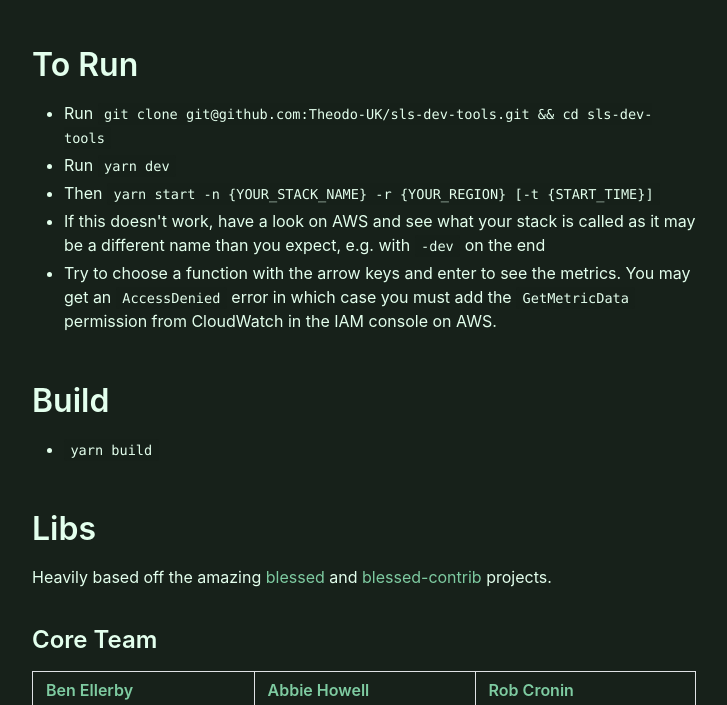
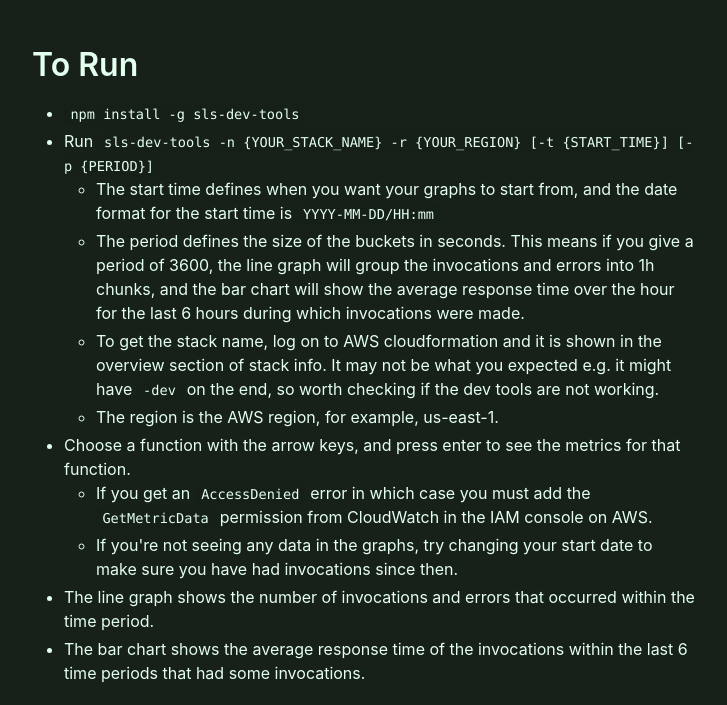
Before and after one commit to aleios-cloud/sls-dev-tools, a plain HTML site: page docs/README.html in a window 1280 px wide. Shown: the part 737-1442 px from the top of the page, without its empty margins (276-1003 px from the left). Drawn offline with nearby package versions, Linux system fonts and the light colour scheme.

Commit message:
Deploy website
Deploy website version based on 9493852c92e61c8cda89cff3dc3d30dd471ffe8c

```diff
--- a/docs/README.html
+++ b/docs/README.html
@@ -56,19 +56,25 @@
             });
         </script></nav></div><div class="container mainContainer"><div class="wrapper"><div class="post"><header class="postHeader"><h1 class="postHeaderTitle">Installation and use</h1></header><article><div><span><h1><a class="anchor" aria-hidden="true" id="sls-dev-tools"></a><a href="#sls-dev-tools" aria-hidden="true" class="hash-link"><svg class="hash-link-icon" aria-hidden="true" height="16" version="1.1" viewBox="0 0 16 16" width="16"><path fill-rule="evenodd" d="M4 9h1v1H4c-1.5 0-3-1.69-3-3.5S2.55 3 4 3h4c1.45 0 3 1.69 3 3.5 0 1.41-.91 2.72-2 3.25V8.59c.58-.45 1-1.27 1-2.09C10 5.22 8.98 4 8 4H4c-.98 0-2 1.22-2 2.5S3 9 4 9zm9-3h-1v1h1c1 0 2 1.22 2 2.5S13.98 12 13 12H9c-.98 0-2-1.22-2-2.5 0-.83.42-1.64 1-2.09V6.25c-1.09.53-2 1.84-2 3.25C6 11.31 7.55 13 9 13h4c1.45 0 3-1.69 3-3.5S14.5 6 13 6z"></path></svg></a>sls-dev-tools</h1>
 <p>The Dev Tools for the Serverless World</p>
-<p>⚠ Still in early POC stages, stable Alpha release expected in next weeks. ⚠</p>
+<p><a href="https://theodo-uk.github.io/sls-dev-tools">Docs Site</a></p>
 <p><img src="/sls-dev-tools/docs/assets/demo.png" alt="demo"></p>
 <h1><a class="anchor" aria-hidden="true" id="to-run"></a><a href="#to-run" aria-hidden="true" class="hash-link"><svg class="hash-link-icon" aria-hidden="true" height="16" version="1.1" viewBox="0 0 16 16" width="16"><path fill-rule="evenodd" d="M4 9h1v1H4c-1.5 0-3-1.69-3-3.5S2.55 3 4 3h4c1.45 0 3 1.69 3 3.5 0 1.41-.91 2.72-2 3.25V8.59c.58-.45 1-1.27 1-2.09C10 5.22 8.98 4 8 4H4c-.98 0-2 1.22-2 2.5S3 9 4 9zm9-3h-1v1h1c1 0 2 1.22 2 2.5S13.98 12 13 12H9c-.98 0-2-1.22-2-2.5 0-.83.42-1.64 1-2.09V6.25c-1.09.53-2 1.84-2 3.25C6 11.31 7.55 13 9 13h4c1.45 0 3-1.69 3-3.5S14.5 6 13 6z"></path></svg></a>To Run</h1>
 <ul>
-<li>Run <code>git clone git@github.com:Theodo-UK/sls-dev-tools.git &amp;&amp; cd sls-dev-tools</code></li>
-<li>Run <code>yarn dev</code></li>
-<li>Then <code>yarn start -n {YOUR_STACK_NAME} -r {YOUR_REGION} [-t {START_TIME}]</code></li>
-<li>If this doesn't work, have a look on AWS and see what your stack is called as it may be a different name than you expect, e.g. with <code>-dev</code> on the end</li>
-<li>Try to choose a function with the arrow keys and enter to see the metrics. You may get an <code>AccessDenied</code> error in which case you must add the <code>GetMetricData</code> permission from CloudWatch in the IAM console on AWS.</li>
-</ul>
-<h1><a class="anchor" aria-hidden="true" id="build"></a><a href="#build" aria-hidden="true" class="hash-link"><svg class="hash-link-icon" aria-hidden="true" height="16" version="1.1" viewBox="0 0 16 16" width="16"><path fill-rule="evenodd" d="M4 9h1v1H4c-1.5 0-3-1.69-3-3.5S2.55 3 4 3h4c1.45 0 3 1.69 3 3.5 0 1.41-.91 2.72-2 3.25V8.59c.58-.45 1-1.27 1-2.09C10 5.22 8.98 4 8 4H4c-.98 0-2 1.22-2 2.5S3 9 4 9zm9-3h-1v1h1c1 0 2 1.22 2 2.5S13.98 12 13 12H9c-.98 0-2-1.22-2-2.5 0-.83.42-1.64 1-2.09V6.25c-1.09.53-2 1.84-2 3.25C6 11.31 7.55 13 9 13h4c1.45 0 3-1.69 3-3.5S14.5 6 13 6z"></path></svg></a>Build</h1>
+<li><code>npm install -g sls-dev-tools</code></li>
+<li>Run <code>sls-dev-tools -n {YOUR_STACK_NAME} -r {YOUR_REGION} [-t {START_TIME}] [-p {PERIOD}]</code>
 <ul>
-<li><code>yarn build</code></li>
+<li>The start time defines when you want your graphs to start from, and the date format for the start time is <code>YYYY-MM-DD/HH:mm</code></li>
+<li>The period defines the size of the buckets in seconds. This means if you give a period of 3600, the line graph will group the invocations and errors into 1h chunks, and the bar chart will show the average response time over the hour for the last 6 hours during which invocations were made.</li>
+<li>To get the stack name, log on to AWS cloudformation and it is shown in the overview section of stack info. It may not be what you expected e.g. it might have <code>-dev</code> on the end, so worth checking if the dev tools are not working.</li>
+<li>The region is the AWS region, for example, us-east-1.</li>
+</ul></li>
+<li>Choose a function with the arrow keys, and press enter to see the metrics for that function.
+<ul>
+<li>If you get an <code>AccessDenied</code> error in which case you must add the <code>GetMetricData</code> permission from CloudWatch in the IAM console on AWS.</li>
+<li>If you're not seeing any data in the graphs, try changing your start date to make sure you have had invocations since then.</li>
+</ul></li>
+<li>The line graph shows the number of invocations and errors that occurred within the time period.</li>
+<li>The bar chart shows the average response time of the invocations within the last 6 time periods that had some invocations.</li>
 </ul>
 <h1><a class="anchor" aria-hidden="true" id="libs"></a><a href="#libs" aria-hidden="true" class="hash-link"><svg class="hash-link-icon" aria-hidden="true" height="16" version="1.1" viewBox="0 0 16 16" width="16"><path fill-rule="evenodd" d="M4 9h1v1H4c-1.5 0-3-1.69-3-3.5S2.55 3 4 3h4c1.45 0 3 1.69 3 3.5 0 1.41-.91 2.72-2 3.25V8.59c.58-.45 1-1.27 1-2.09C10 5.22 8.98 4 8 4H4c-.98 0-2 1.22-2 2.5S3 9 4 9zm9-3h-1v1h1c1 0 2 1.22 2 2.5S13.98 12 13 12H9c-.98 0-2-1.22-2-2.5 0-.83.42-1.64 1-2.09V6.25c-1.09.53-2 1.84-2 3.25C6 11.31 7.55 13 9 13h4c1.45 0 3-1.69 3-3.5S14.5 6 13 6z"></path></svg></a>Libs</h1>
 <p>Heavily based off the amazing <a href="https://github.com/chjj/blessed">blessed</a> and <a href="https://github.com/yaronn/blessed-contrib">blessed-contrib</a> projects.</p>
```
Also changed, not shown: docs/README/index.html (+15 -9 lines), en/index.html (+2 -2 lines), index.html (+2 -2 lines).
